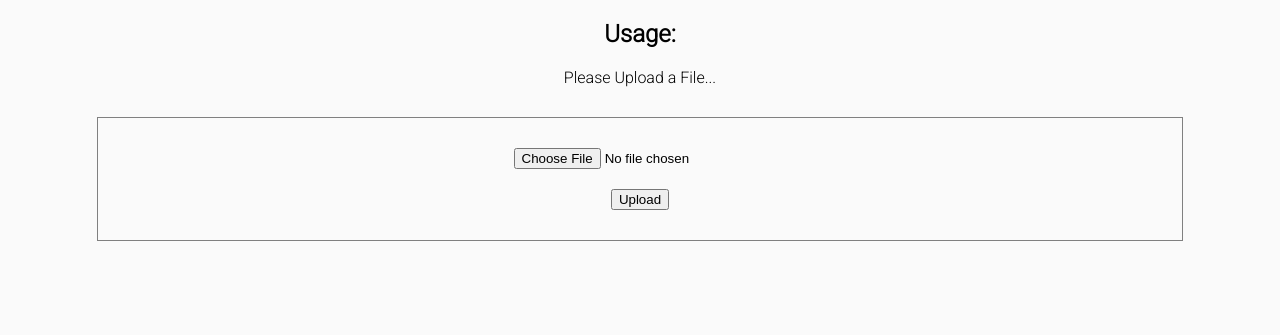
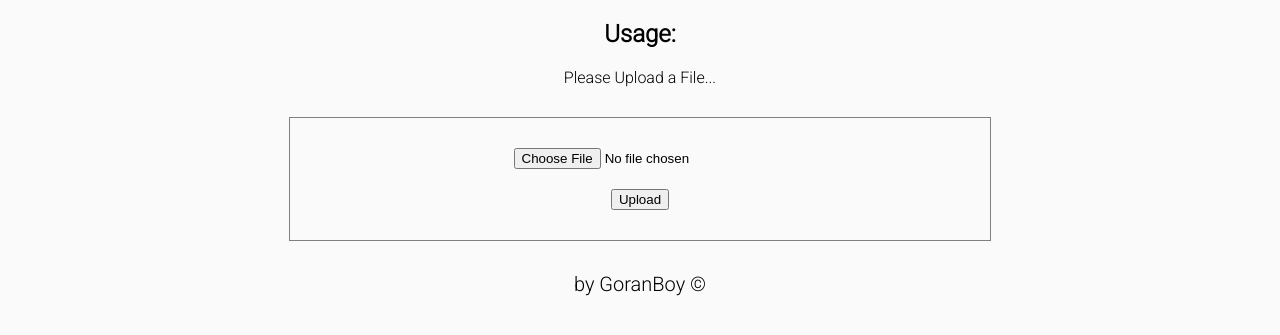
Before and after one commit to faridhuseynov/FCC_File-Metadata-Microservice, a website: page views/index.html in a window 1280 px wide. Shown: the part 89-424 px from the top of the page. Drawn offline with Linux system fonts and the light colour scheme; files that its build step writes are made by us from their sources.

Commit message:
footer added, styles improved

```diff
--- a/public/style.css
+++ b/public/style.css
@@ -12,7 +12,7 @@ body {
   flex-direction: column;
   align-items: center;
   margin-top: 30px;
-  width: 80vw;
+  width: 50vw;
   border: 1px solid gray;
   padding: 30px;
 }
@@ -40,3 +40,8 @@ a {
 a:visited {
   color: rgb(37, 137, 198);
 }
+
+footer{
+  margin-top: 15px;
+  font-size: 20px;
+}
--- a/sandbox.config.json
+++ /dev/null
@@ -1,3 +0,0 @@
-{
-  "template": "static"
-}
--- a/views/index.html
+++ b/views/index.html
@@ -12,7 +12,7 @@
     <meta charset="UTF-8" />
     <meta name="viewport" content="width=device-width, initial-scale=1.0" />
     <meta http-equiv="X-UA-Compatible" content="ie=edge" />
-    <title>Static Template</title>
+    <title>FCC_File Uploader</title>
     <link rel="preconnect" href="https://fonts.gstatic.com" />
     <link
       href="https://fonts.googleapis.com/css2?family=Roboto:wght@300&amp;display=swap"
@@ -32,6 +32,7 @@
         <button type="submit">Upload</button>
       </div>
     </form>
+    <footer>by GoranBoy ©</footer>
     <script
       crossorigin=""
       type="text/javascript"
```
